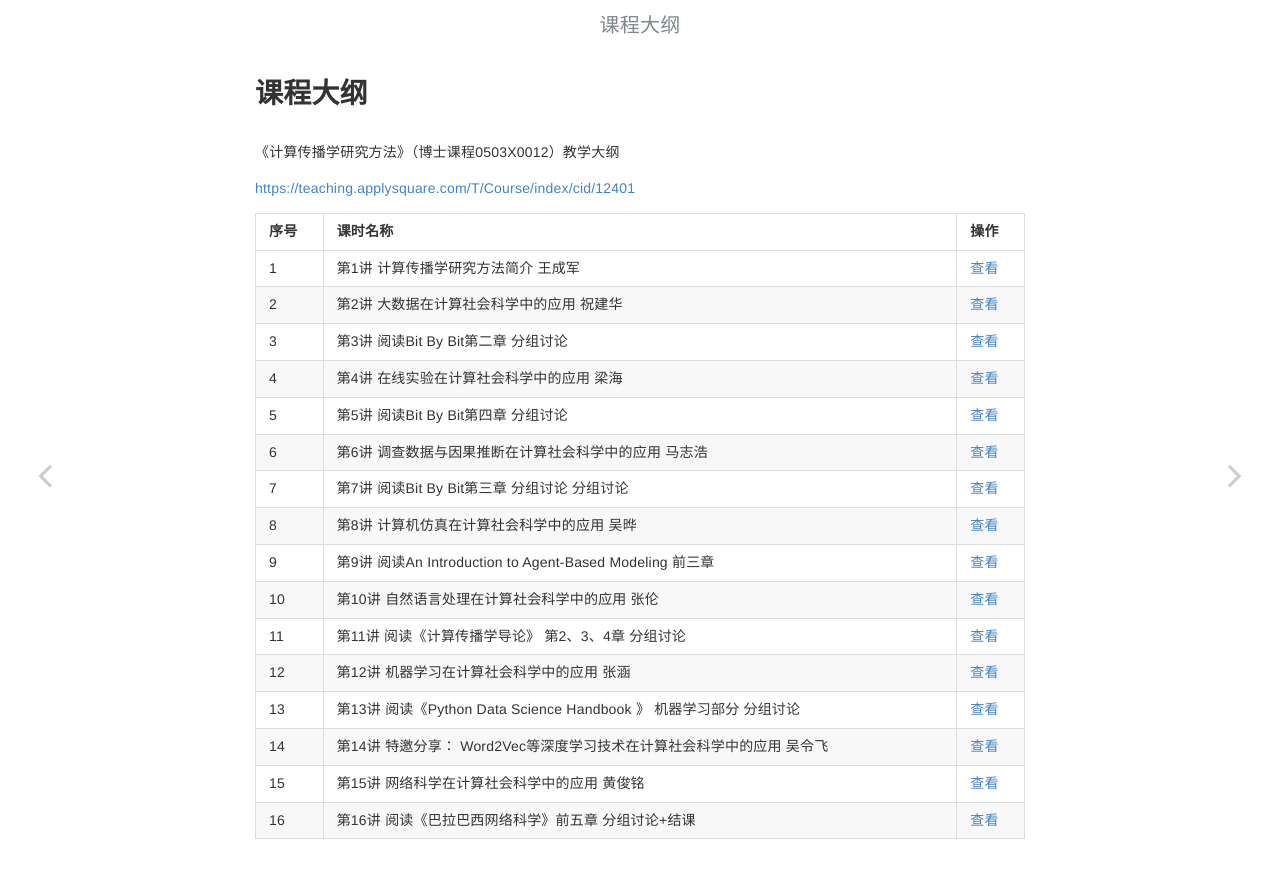
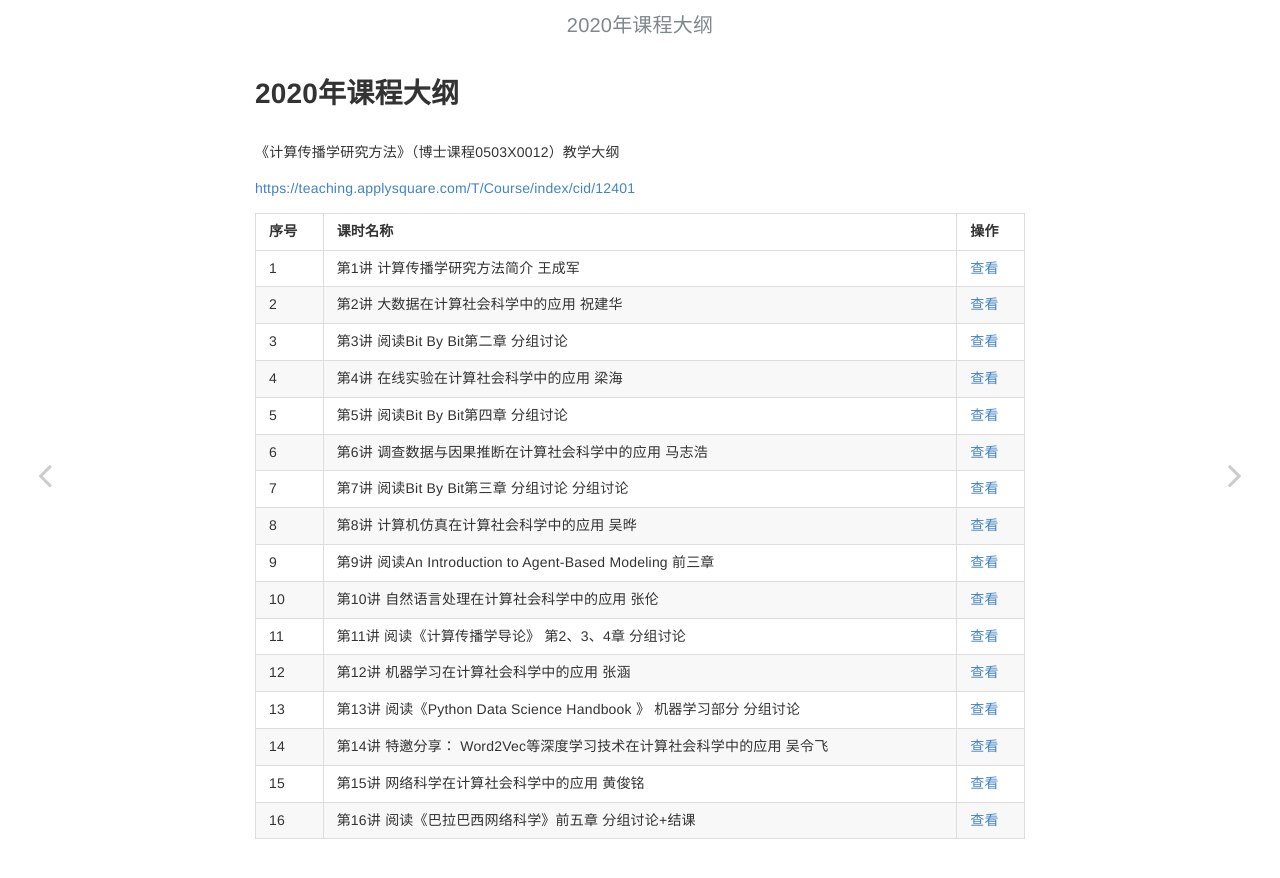
Before and after one commit to socrateslab/workshop, a Jekyll site: the page built from _posts/2019-04-27-syllabus.md, in a window 1280 px wide. Shown: the top 878 px of the page. Built offline with Jekyll 4.4.1, drawn with Linux system fonts in a browser that asks for light colours.

Commit message:
Update 2019-04-27-syllabus.md

```diff
--- a/_posts/2019-04-27-syllabus.md
+++ b/_posts/2019-04-27-syllabus.md
@@ -1,7 +1,7 @@
 ---
-title: 课程大纲
+title: 2020年课程大纲
 author: Cheng-Jun Wang
-date: 2019-04-27
+date: 2019-12-01
 category: Jekyll
 layout: post
 ---
```
